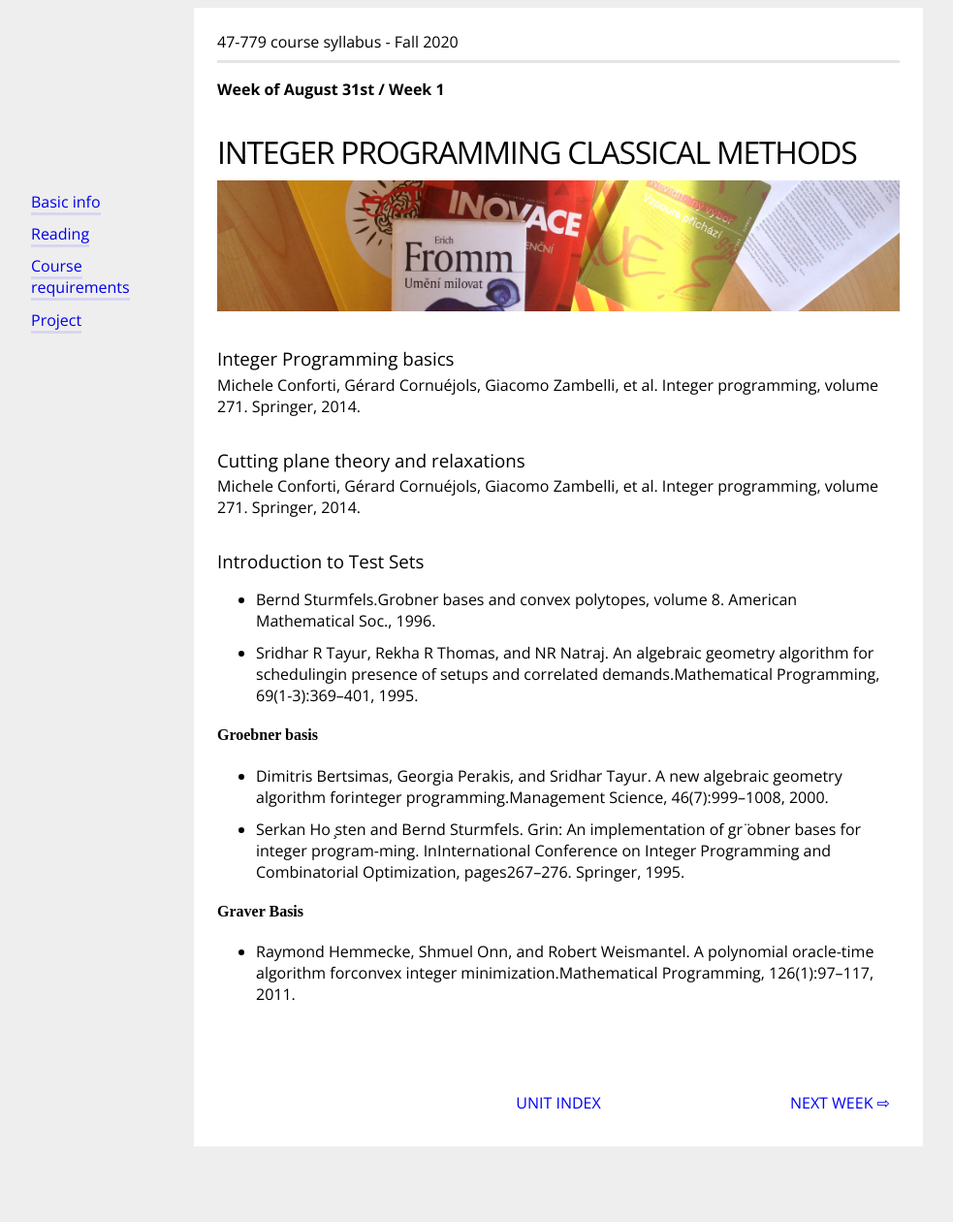
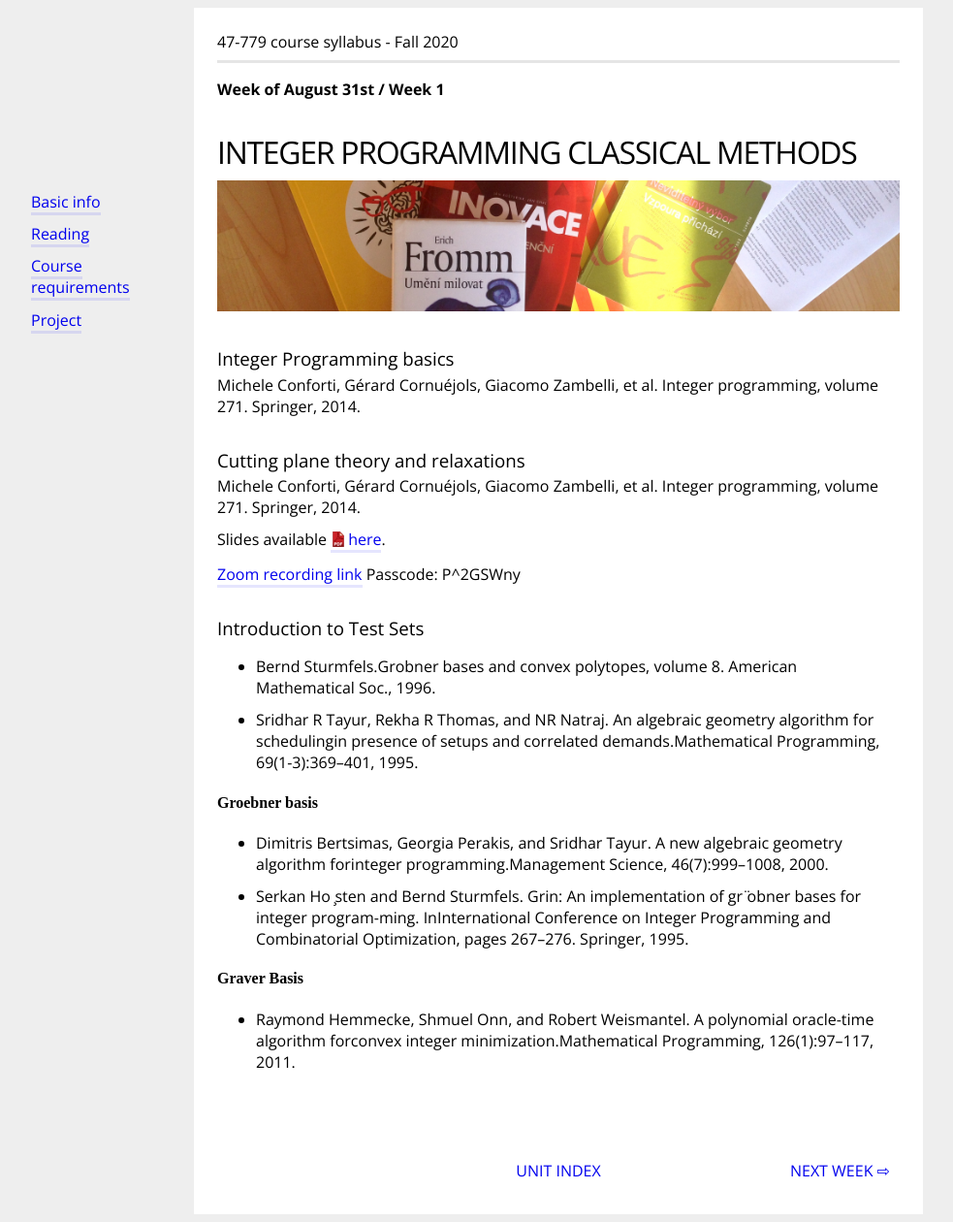
Before and after one commit to bernalde/QuIP, a Jekyll site: the page built from _syllabus/1-ip-basics.md, in a window 1280 px wide. Shown: the whole page at 97% size, without its empty margins (64-1047 px from the left). Built offline with Jekyll 4.4.1, drawn with Linux system fonts in a browser that asks for light colours; before the commit the page ends 1190 px from its top, so only the background shows below that.

Commit message:
Adding slides and Zoom links for first 2 lectures

```diff
--- a/_syllabus/1-ip-basics.md
+++ b/_syllabus/1-ip-basics.md
@@ -11,6 +11,10 @@ Michele  Conforti,  Gérard  Cornuéjols,  Giacomo  Zambelli,  et  al. Integer
 
 Michele  Conforti,  Gérard  Cornuéjols,  Giacomo  Zambelli,  et  al. Integer  programming,  volume  271. Springer, 2014.
 
+Slides available <a href="slides/47-779 Lecture 1 - Integer Programming.pdf" download>here</a>.
+
+[Zoom recording link](https://cmu.zoom.us/rec/share/HNSwEyCGDZ3kU51qO1xpPMdyy5wsoFi_vw8Vjhak-Ek2n1ZypFOC2tGRC-kuYQTL.vM2hxXAHqz4YEzrj) Passcode: P^2GSWny
+
 ### Introduction to Test Sets
 
 - Bernd Sturmfels.Grobner bases and convex polytopes, volume 8. American Mathematical Soc., 1996.
@@ -18,7 +22,7 @@ Michele  Conforti,  Gérard  Cornuéjols,  Giacomo  Zambelli,  et  al. Integer
 
 #### Groebner basis
 - Dimitris  Bertsimas,  Georgia  Perakis,  and  Sridhar  Tayur.   A  new  algebraic  geometry  algorithm  forinteger programming.Management Science, 46(7):999–1008, 2000.
--  Serkan Ho ̧sten and Bernd Sturmfels.  Grin:  An implementation of gr ̈obner bases for integer program-ming.   InInternational  Conference  on  Integer  Programming  and  Combinatorial  Optimization,  pages267–276. Springer, 1995.
+-  Serkan Ho ̧sten and Bernd Sturmfels.  Grin:  An implementation of gr ̈obner bases for integer program-ming.   InInternational  Conference  on  Integer  Programming  and  Combinatorial  Optimization,  pages 267–276. Springer, 1995.
 
 #### Graver Basis
 - Raymond Hemmecke, Shmuel Onn, and Robert Weismantel.  A polynomial oracle-time algorithm forconvex integer minimization.Mathematical Programming, 126(1):97–117, 2011.
```
Also changed, not shown: index.md (+3 -0 lines).
